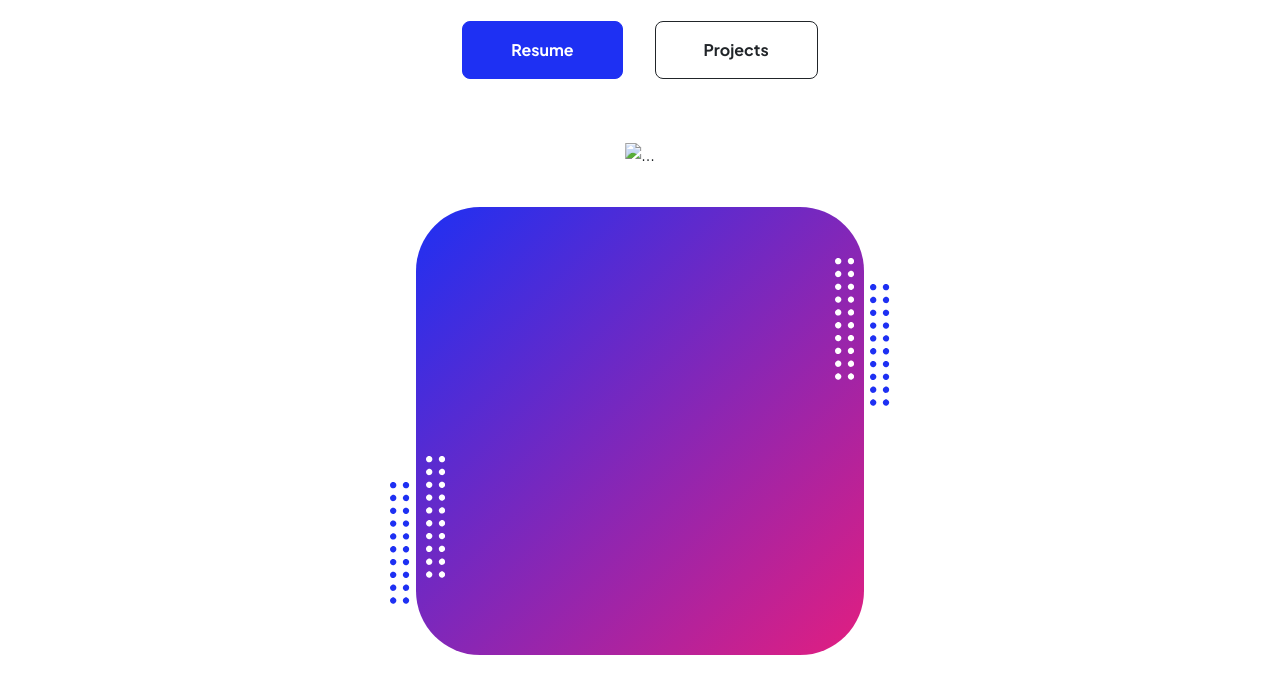
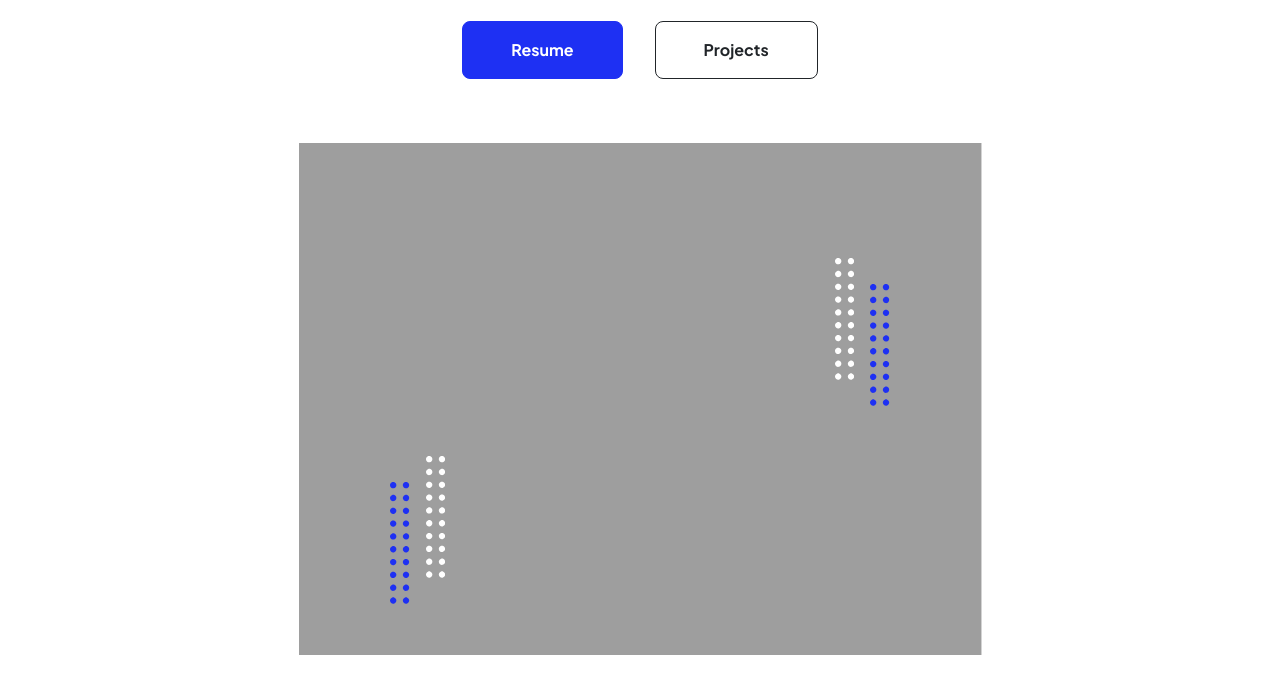
Before and after one commit to VanAAO/portfolio, a plain HTML site: page startbootstrap-personal-gh-pages/index.html in a window 1280 px wide. Shown: the part 332-1026 px from the top of the page. Drawn offline with nearby package versions, Linux system fonts and the light colour scheme; the site is published under a folder, as on GitHub Pages, so addresses that start at the root find nothing.

Commit message:
feat: profile image path updated

```diff
--- a/startbootstrap-personal-gh-pages/index.html
+++ b/startbootstrap-personal-gh-pages/index.html
@@ -58,7 +58,7 @@
                                 <div class="profile bg-gradient-primary-to-secondary">
                                     <!-- TIP: For best results, use a photo with a transparent background like the demo example below-->
                                     <!-- Watch a tutorial on how to do this on YouTube (link)-->
-                                    <img class="profile-img" src="/startbootstrap-personal-gh-pages/assets/mine.PNG" alt="..." />
+                                    <img class="profile-img" src="assets/mine.PNG" alt="..." />
                                     <div class="dots-1">
                                         <!-- SVG Dots-->
                                         <svg version="1.1" xmlns="http://www.w3.org/2000/svg" xmlns:xlink="http://www.w3.org/1999/xlink" x="0px" y="0px" viewBox="0 0 191.6 1215.4" style="enable-background: new 0 0 191.6 1215.4" xml:space="preserve">
```
